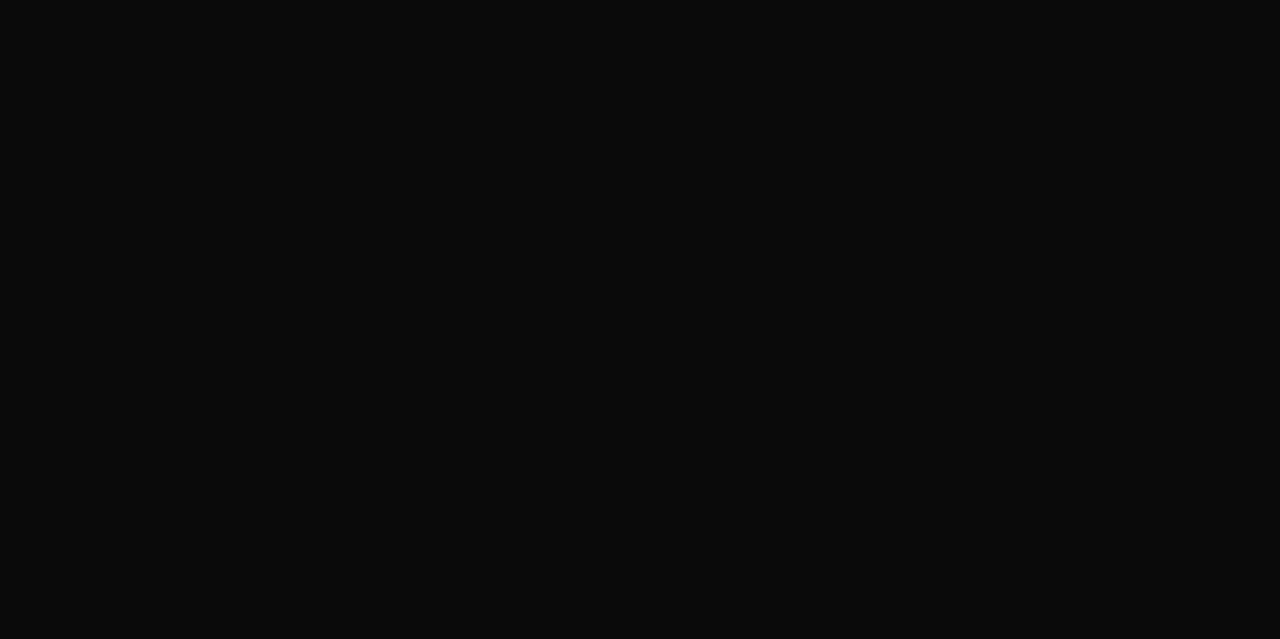
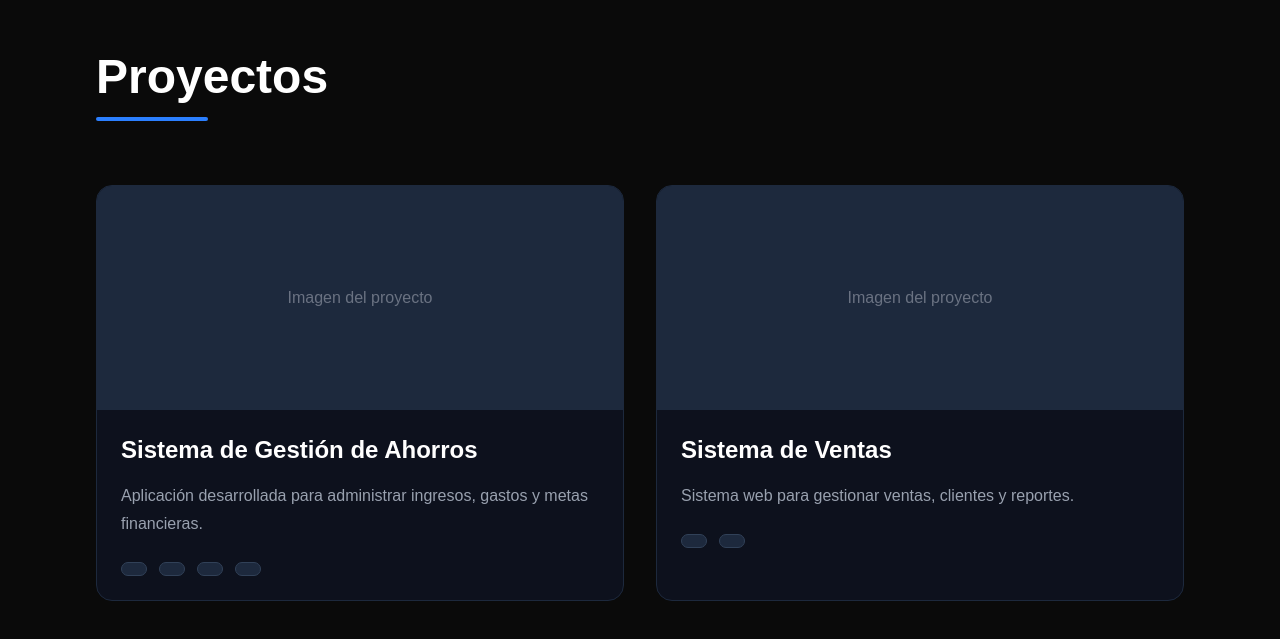
Before and after one commit to RonaldMendozaR/portfolio, a Next.js app: page / in a window 1280 px wide. Shown: the part 2475-3114 px from the top of the page. Before the commit the page ends 2400 px from the top, so only its background shows below. Built offline with nearby package versions, Linux system fonts and the light colour scheme.

Commit message:
feat: add projects section with reusable project cards

```diff
--- a/app/page.tsx
+++ b/app/page.tsx
@@ -1,16 +1,22 @@
 import Navbar from "@/components/layout/Navbar";
+
 import Hero from "@/components/sections/Hero";
 import About from "@/components/sections/About";
 import Skills from "@/components/sections/Skills";
-
+import Projects from "@/components/sections/Projects";
 
 export default function Home() {
   return (
     <main>
       <Navbar />
+
       <Hero />
+
       <About />
+
       <Skills />
+
+      <Projects />
     </main>
   );
 }
--- a/components/sections/Projects.tsx
+++ b/components/sections/Projects.tsx
@@ -0,0 +1,46 @@
+import SectionTitle from "@/components/ui/SectionTitle";
+import ProjectCard from "@/components/ui/ProjectCard";
+
+import { projects } from "@/data/projects";
+
+export default function Projects() {
+  return (
+    <section
+      id="projects"
+      className="
+        px-24
+        py-32
+      "
+    >
+      <div className="mx-auto max-w-7xl">
+
+        <SectionTitle
+          title="Proyectos"
+          subtitle="Algunos de los proyectos en los que he trabajado."
+        />
+
+        <div
+          className="
+            mt-16
+            grid
+            gap-8
+            md:grid-cols-2
+          "
+        >
+          {projects.map((project) => (
+            <ProjectCard
+              key={project.title}
+              title={project.title}
+              description={project.description}
+              technologies={project.technologies}
+              github={project.github}
+              demo={project.demo}
+              image={project.image}
+            />
+          ))}
+        </div>
+
+      </div>
+    </section>
+  );
+}
```
Lines whose indentation alone changed are shown as unchanged.
